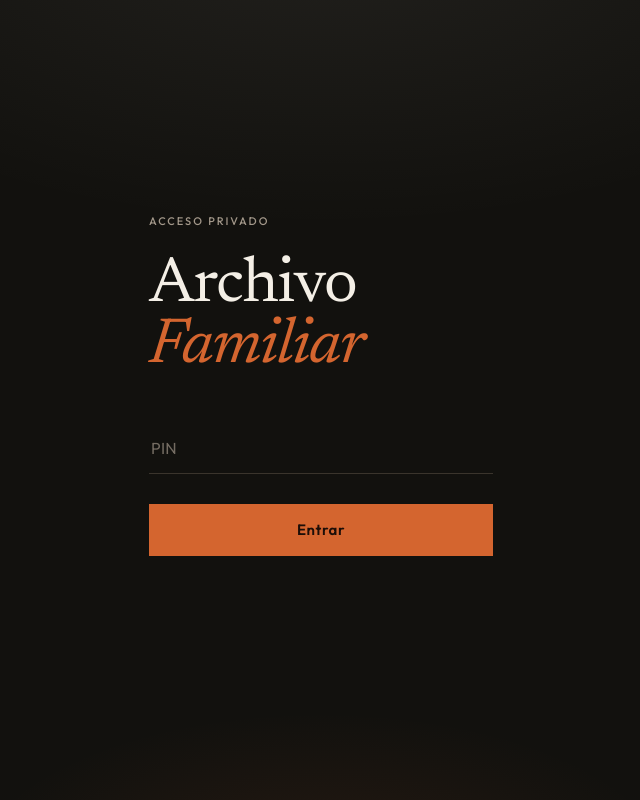
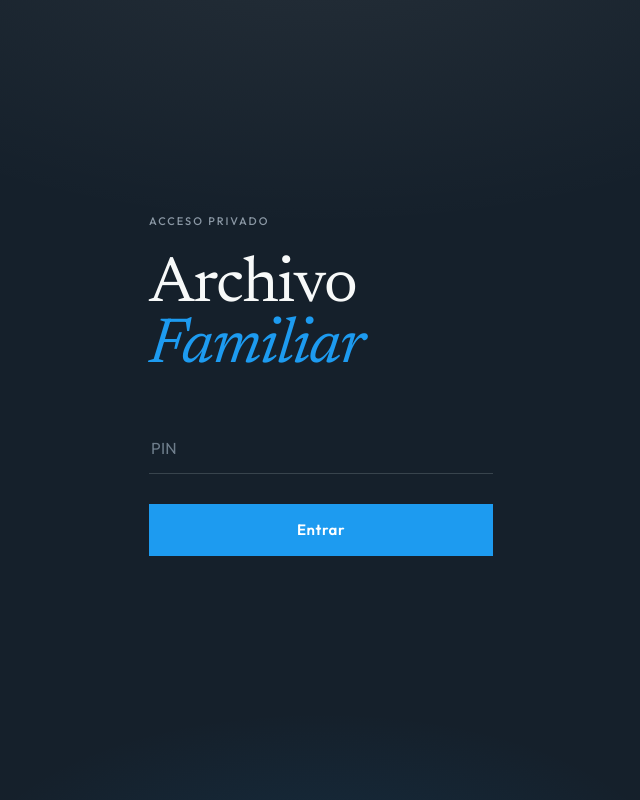
Before and after one commit to carlosmhz/archivo-familiar, a PHP site: page / in a window 1280 px wide. Shown: the whole page, without its empty margins (319-959 px from the left). Run offline with PHP 8.4, Linux system fonts and the light colour scheme.

Commit message:
Tema oscuro «noche clara» (azul pizarra, acento azul) y barra de progreso en las filas de décadas
En el móvil caben dos tarjetas y asoma la tercera; la barra bajo cada fila
muestra cuánto queda a la derecha.

Co-Authored-By: Claude Opus 5.5 <noreply@anthropic.com>
Claude-Session: https://claude.ai/code/session_01JgwGKEVUxfiyTKBk1Rea5e

```diff
--- a/css/sala.css
+++ b/css/sala.css
@@ -19,24 +19,27 @@
 @font-face { font-family:'Outfit'; font-style:normal; font-weight:500; font-display:swap; src:url('../vendor/fonts/outfit-latin-500-normal.woff2') format('woff2'); }
 @font-face { font-family:'Outfit'; font-style:normal; font-weight:600; font-display:swap; src:url('../vendor/fonts/outfit-latin-600-normal.woff2') format('woff2'); }
 
-/* ─── PALETA: "sala" (oscuro) ─── */
+/* ─── PALETA: "noche clara" (oscuro, como el tema Dim de Twitter; 2 nov 2026) ─── */
 :root {
-  --bg:#12110E; --surface:#1C1915; --surface-2:#2A261F; --surface-3:#3A342C;
-  --line:#2E2923; --muted:#A3988A; --muted-2:#D3C9BB; --faint:#746C62;
-  --accent:#D4652F; --accent-hover:#E07A45; --accent-ink:#1C0E08; --accent-soft:rgba(212,101,47,0.15);
+  --bg:#15202B; --surface:#192734; --surface-2:#22303C; --surface-3:#38444D;
+  --line:#2F3B47; --muted:#8B98A5; --muted-2:#C5CED6; --faint:#6E7D8B;
+  --accent:#1D9BF0; --accent-hover:#4DB0F3; --accent-ink:#FFFFFF; --accent-soft:rgba(29,155,240,0.15);
+  /* Fondo oscuro de las tarjetas de colección y cabeceras con foto (oscuras también en el tema claro) */
+  --oscuro:#15202B; --oscuro-rgb:21,32,43;
   --serif:'Newsreader', Georgia, 'Times New Roman', serif;
   --sans:'Outfit', system-ui, -apple-system, 'Segoe UI', sans-serif;
-  --th-boda:#3B2E26; --th-comunion:#2F3326; --th-cotidiano:#3E3125; --th-vacaciones:#263234; --th-navidad:#41262A; --th-otros:#352A33; --th-multi:#2E2B33;
-  --tl-tick:#3A342C; --tl-label:#8A8176; --tl-label-bg:rgba(18,17,14,0.88); --row-hover:#1C1915; --row-num:#2A261F;
+  --th-boda:#22303C; --th-comunion:#22303C; --th-cotidiano:#22303C; --th-vacaciones:#22303C; --th-navidad:#22303C; --th-otros:#22303C; --th-multi:#22303C;
+  --tl-tick:#38444D; --tl-label:#8B98A5; --tl-label-bg:rgba(21,32,43,0.88); --row-hover:#192734; --row-num:#22303C;
   --ease-sala:cubic-bezier(0.2, 0.8, 0.2, 1);
 }
-body { --text:#F4EFE6; --dark:#F4EFE6; --shadow:rgba(0,0,0,0.5); --blue-pale:#3A342C; }
+body { --text:#F7F9F9; --dark:#F7F9F9; --shadow:rgba(0,0,0,0.5); --blue-pale:#38444D; }
 
 /* ─── PALETA: "papel" (claro) ─── */
 body.tema-claro {
   --bg:#F4EFE6; --surface:#FFFDF8; --surface-2:#E8E0D2; --surface-3:#DDD3C4;
   --line:#DDD3C4; --muted:#5C554C; --muted-2:#3A342C; --faint:#8A8176;
   --accent:#B54818; --accent-hover:#9A3C12; --accent-ink:#FFF8F3; --accent-soft:rgba(181,72,24,0.12);
+  --oscuro:#12110E; --oscuro-rgb:18,17,14;
   --text:#1C1914; --dark:#1C1914; --blue-pale:#DDD3C4; --shadow:rgba(28,25,20,0.14);
   --th-boda:#EADFD2; --th-comunion:#E2E4D3; --th-cotidiano:#EDE2D0; --th-vacaciones:#D9E2E0; --th-navidad:#EFD9D6; --th-otros:#E7DCE3; --th-multi:#E0DCE6;
   --tl-tick:#DDD3C4; --tl-label:#8A8176; --tl-label-bg:rgba(244,239,230,0.92); --row-hover:#EFE8DC; --row-num:#E8E0D2;
@@ -44,7 +47,7 @@ body.tema-claro {
 
 /* ─── BASE ─── */
 body { font-family:var(--sans); background:var(--bg); color:var(--text); overflow-x:clip; }
-::selection { background:rgba(212,101,47,0.35); color:inherit; }
+::selection { background:rgba(29,155,240,0.35); color:inherit; }
 body.tema-claro ::selection { background:rgba(181,72,24,0.22); color:inherit; }
 h1, h2, h3 { text-wrap:balance; }
 /* Grano de película: una textura casi invisible sobre todo, como en una proyección */
--- a/index.html
+++ b/index.html
@@ -12,10 +12,10 @@
 <title>Archivo Familiar de Vídeos</title>
 <link rel="preload" href="vendor/fonts/newsreader-latin-400-normal.woff2" as="font" type="font/woff2" crossorigin>
 <link rel="preload" href="vendor/fonts/outfit-latin-400-normal.woff2" as="font" type="font/woff2" crossorigin>
-<link rel="stylesheet" href="css/app.css?v=20261102c">
-<link rel="stylesheet" href="css/sala.css?v=20261102c">
-<link rel="stylesheet" href="css/comentarios.css?v=20261102c">
-<link rel="stylesheet" href="css/dialogo.css?v=20261102c">
+<link rel="stylesheet" href="css/app.css?v=20261102d">
+<link rel="stylesheet" href="css/sala.css?v=20261102d">
+<link rel="stylesheet" href="css/comentarios.css?v=20261102d">
+<link rel="stylesheet" href="css/dialogo.css?v=20261102d">
 </head>
 <body>
 
@@ -272,7 +272,7 @@
   </div>
 </div>
 <!-- Bloque modo TV (solo activo con ?tv=1, no afecta a móvil/PC) -->
-<link rel="stylesheet" href="css/tv.css?v=20261102c">
+<link rel="stylesheet" href="css/tv.css?v=20261102d">
 
 <div id="tv-remote-indicator">
   <div>▲▼◀▶ &nbsp;Navegar</div>
@@ -281,12 +281,12 @@
   <div>⬅ &nbsp;&nbsp;&nbsp;&nbsp;&nbsp;Volver</div>
 </div>
 
-<script src="js/tv.js?v=20261102c"></script>
+<script src="js/tv.js?v=20261102d"></script>
 
 <!-- Bloque modo TV — Actuaciones (solo activo con ?tv=1) -->
 
 <!-- ESTILOS ACTUACIONES TV -->
-<link rel="stylesheet" href="css/tv-actuaciones.css?v=20261102c">
+<link rel="stylesheet" href="css/tv-actuaciones.css?v=20261102d">
 
 <!-- Modal de actuaciones de un año -->
 <div id="tv-sev-modal">
--- a/js/ui.js
+++ b/js/ui.js
@@ -2,7 +2,7 @@
 function cambiarTema() {
   const claro = document.body.classList.toggle('tema-claro');
   try { localStorage.setItem('af_tema', claro ? 'claro' : 'oscuro'); } catch (e) {}
-  document.querySelectorAll('meta[name=theme-color]').forEach(m => m.content = claro ? '#F4EFE6' : '#12110E');
+  document.querySelectorAll('meta[name=theme-color]').forEach(m => m.content = claro ? '#F4EFE6' : '#15202B');
   document.querySelectorAll('.tema-btn').forEach(b => b.setAttribute('aria-label', claro ? 'Cambiar a modo oscuro' : 'Cambiar a modo claro'));
 }
 
```
Also changed, not shown: other parts of css/sala.css (+24 -14 lines), other parts of index.html (+12 -12 lines), CLAUDE.md (+6 -3 lines), js/caseros.js (+29 -0 lines), manifest.json.
